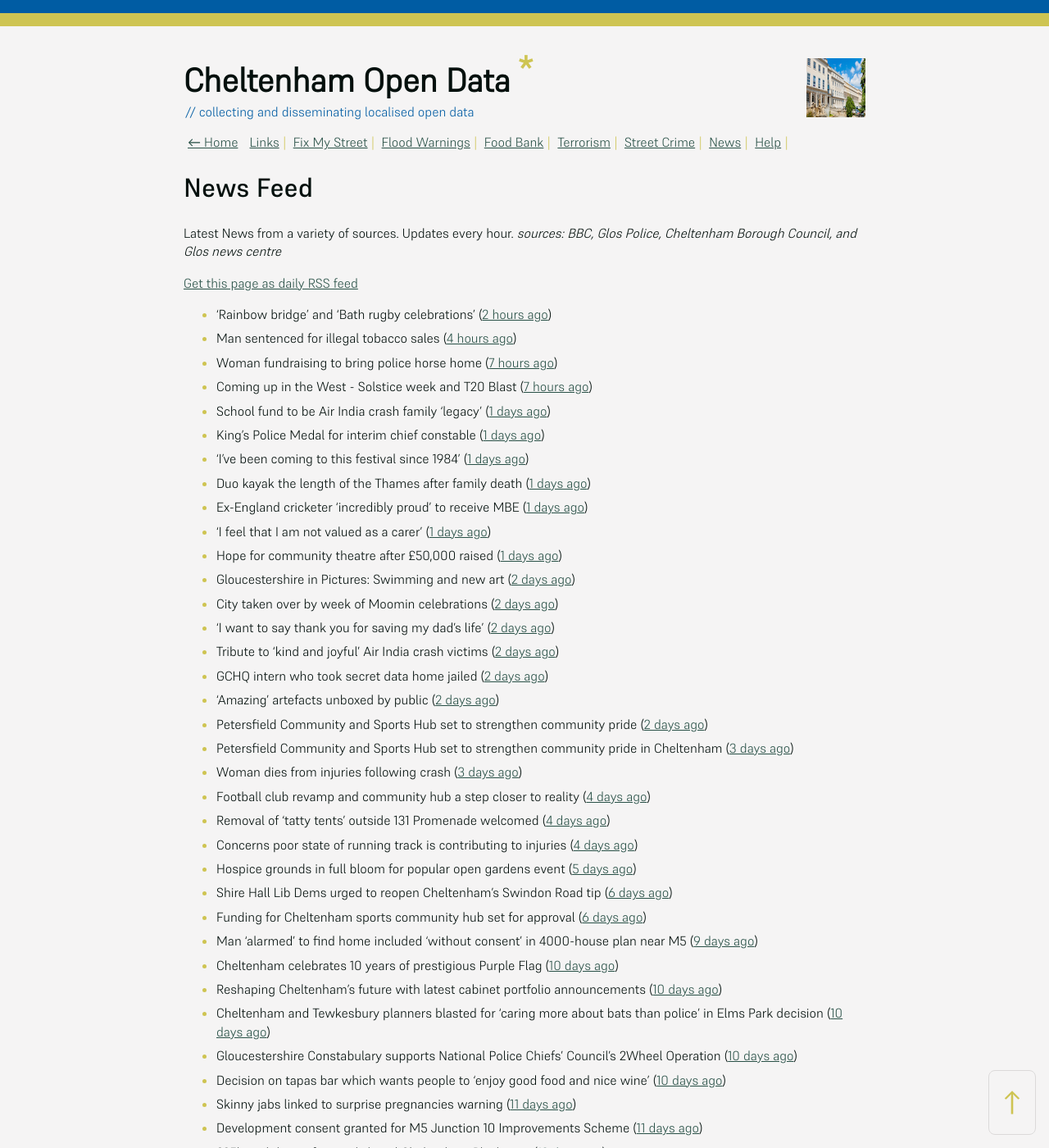
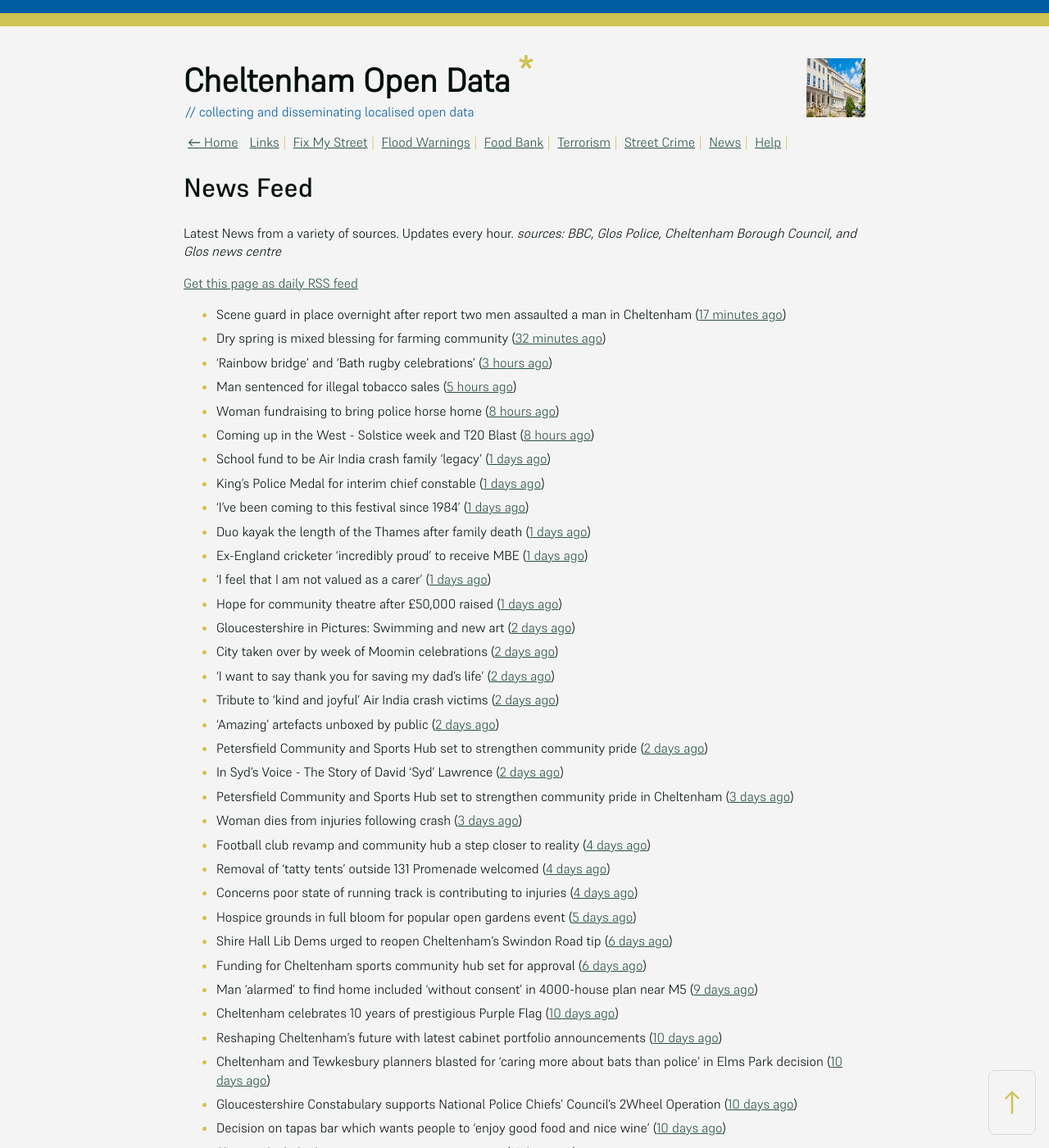
Before and after one commit to mat-0/cheltenham-open-data, a Jekyll site: the page built from _pages/news.md, in a window 1280 px wide and 1400 px high. Shown: the whole window at 82% size. Built offline with Jekyll 4.4.1, drawn with Linux system fonts in a browser that asks for light colours; some of the changed text lies outside the part shown.

Commit message:
Updated 2025-06-16 13:58:28

```diff
--- a/_pages/news.md
+++ b/_pages/news.md
@@ -12,10 +12,12 @@ _sources: BBC, Glos Police, Cheltenham Borough Council, and Glos news centre_
 [Get this page as daily RSS feed](/daily.rss)
 
 <!-- news_marker starts -->
-- 'Rainbow bridge' and 'Bath rugby celebrations' ([2 hours ago](https://www.bbc.com/news/articles/cx2e29jqllgo))
-- Man sentenced for illegal tobacco sales ([4 hours ago](https://gloucesternewscentre.co.uk/man-sentenced-for-illegal-tobacco-sales/))
-- Woman fundraising to bring police horse home ([7 hours ago](https://www.bbc.com/news/articles/c1ld0n474llo))
-- Coming up in the West - Solstice week and T20 Blast ([7 hours ago](https://www.bbc.com/news/articles/c4g3nze858lo))
+- Scene guard in place overnight after report two men assaulted a man in Cheltenham ([17 minutes ago](https://gloucesternewscentre.co.uk/scene-guard-in-place-overnight-after-report-two-men-assaulted-a-man-in-cheltenham/))
+- Dry spring is mixed blessing for farming community ([32 minutes ago](https://www.bbc.com/news/articles/c8d1vglgj9zo))
+- 'Rainbow bridge' and 'Bath rugby celebrations' ([3 hours ago](https://www.bbc.com/news/articles/cx2e29jqllgo))
+- Man sentenced for illegal tobacco sales ([5 hours ago](https://gloucesternewscentre.co.uk/man-sentenced-for-illegal-tobacco-sales/))
+- Woman fundraising to bring police horse home ([8 hours ago](https://www.bbc.com/news/articles/c1ld0n474llo))
+- Coming up in the West - Solstice week and T20 Blast ([8 hours ago](https://www.bbc.com/news/articles/c4g3nze858lo))
 - School fund to be Air India crash family 'legacy' ([1 days ago](https://www.bbc.com/news/articles/c5y5ygl2g31o))
 - King's Police Medal for interim chief constable ([1 days ago](https://www.bbc.com/news/articles/c39x9jz8ez1o))
 - 'I've been coming to this festival since 1984' ([1 days ago](https://www.bbc.com/news/articles/clyny53kdg4o))
@@ -27,9 +29,9 @@ _sources: BBC, Glos Police, Cheltenham Borough Council, and Glos news centre_
 - City taken over by week of Moomin celebrations ([2 days ago](https://www.bbc.com/news/articles/c79e092j1qyo))
 - 'I want to say thank you for saving my dad's life' ([2 days ago](https://www.bbc.com/news/articles/c8jg40v7l00o))
 - Tribute to 'kind and joyful' Air India crash victims ([2 days ago](https://www.bbc.com/news/articles/c20qv62dxq6o))
-- GCHQ intern who took secret data home jailed ([2 days ago](https://www.bbc.com/news/articles/c14k3xlj6rpo))
 - 'Amazing' artefacts unboxed by public ([2 days ago](https://www.bbc.com/news/articles/cgeglpyez20o))
 - Petersfield Community and Sports Hub set to strengthen community pride ([2 days ago](https://gloucesternewscentre.co.uk/petersfield-community-and-sports-hub-set-to-strengthen-community-pride/))
+- In Syd's Voice - The Story of David 'Syd' Lawrence ([2 days ago](https://www.bbc.co.uk/sounds/play/p0lj4vvq))
 - Petersfield Community and Sports Hub set to strengthen community pride in Cheltenham ([3 days ago](https://www.cheltenham.gov.uk/news/article/3020/petersfield_community_and_sports_hub_set_to_strengthen_community_pride_in_cheltenham))
 - Woman dies from injuries following crash ([3 days ago](https://www.bbc.com/news/articles/cx2q7py0p1qo))
 - Football club revamp and community hub a step closer to reality ([4 days ago](https://gloucesternewscentre.co.uk/football-club-revamp-and-community-hub-a-step-closer-to-reality/))
```
Also changed, not shown: other parts of _pages/news.md (+0 -1 lines), _data/flood.json (+5 -27 lines), _pages/fix-my-street.md (+1 -1 lines), index.md (+5 -5 lines).
